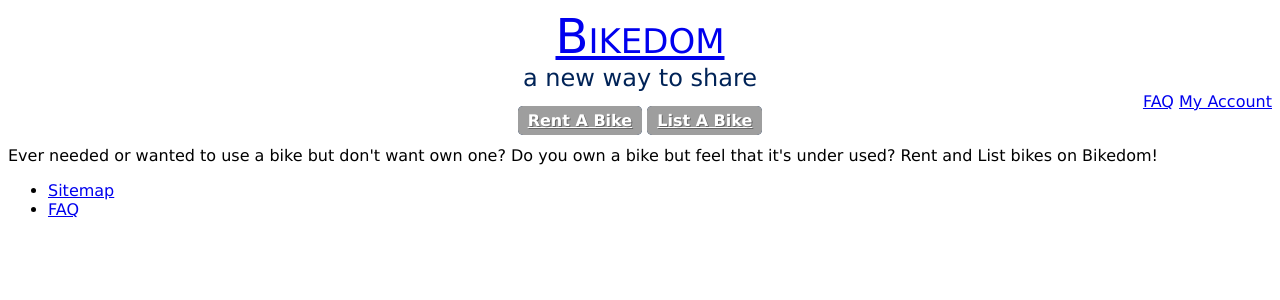
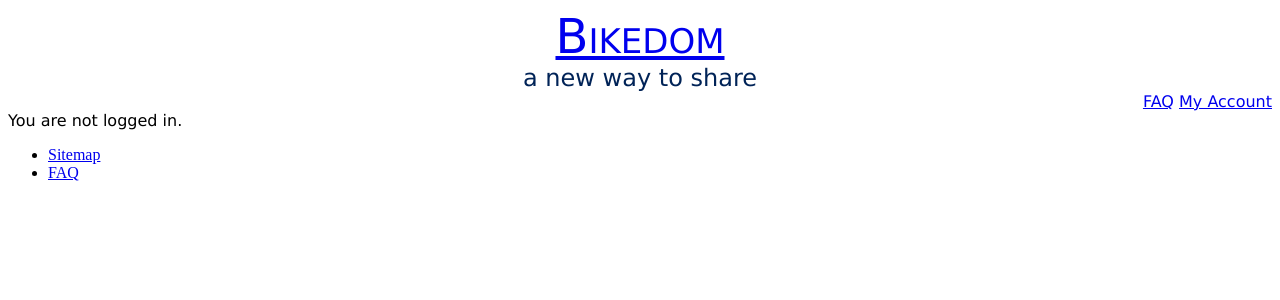
Before and after one commit to blakearnold/Bikedom, a PHP site: page /list.php in a window 1280 px wide. Shown: the top 300 px of the page. Run offline with PHP 8.4, Linux system fonts and the light colour scheme; grey boxes are pictures that could not be loaded.

Commit message:
modifying small fixes

```diff
--- a/layout.php
+++ b/layout.php
@@ -8,14 +8,14 @@ function print_head_start(){
 		<html>
 		<head>
 		<title>Bikedom, a new way to share</title>
-		<link rel="stylesheet" href="/style.css" type="text/css">
+		<link rel="stylesheet" href="style.css" type="text/css">
 <?php
 };
 function print_header(){
 ?>
 
 <div class="header">
-<div class="mainhead"><a href="/bikedomHome.php" class='homelink'>Bikedom</a></div>
+<div class="mainhead"><a href="bikedomHome.php" class='homelink'>Bikedom</a></div>
 <div class="subhead">a new way to share</div>
 <div class = "headlinks">
 <a href="faq.php">FAQ</a>
--- a/list.php
+++ b/list.php
@@ -8,13 +8,7 @@ print_head_start();
 print_header();
 ?>
 <div class="body">
-<div class="buttons"><a href="rent.php" class='button'>Rent A Bike</a>
-<a href="list.php" class='button'>List A Bike</a><div>
-
-
-<div class="description">
-<p> Ever needed or wanted to use a bike but don't want own one? Do you own a bike but feel that it's under used? Rent and List bikes on Bikedom!</p>
-
+You are not logged in.
 </p>
 </div>
 </div>
```
Also changed, not shown: dblib/genxml.php (+12 -3 lines), js/maps.js (+5 -2 lines).
